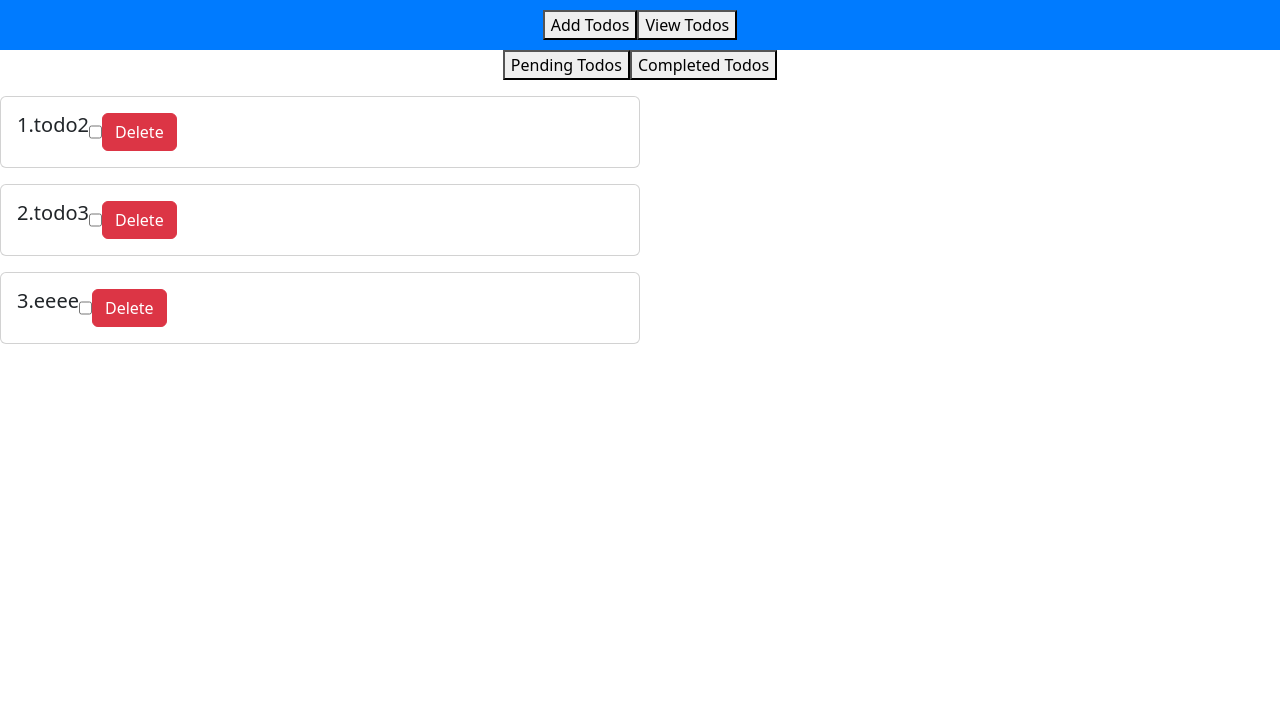
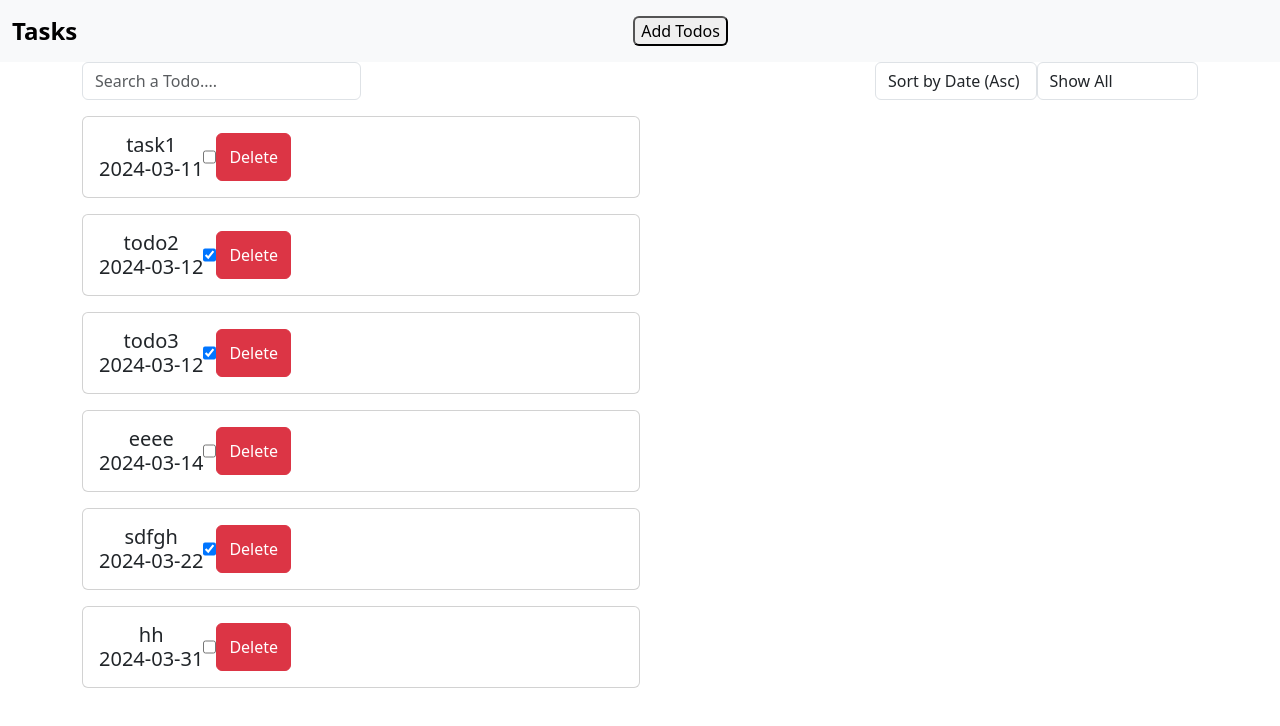
Before and after one commit to RohanDhalpe/TODO-APP, a React (Create React App) app: page / in a window 1280 px wide. Shown: the top 726 px of the page. Built offline with nearby package versions, Linux system fonts and the light colour scheme; data requests are answered from the project's data file.

Commit message:
module0.5

```diff
--- a/db.json
+++ b/db.json
@@ -3,19 +3,19 @@
     {
       "id": "7c9b",
       "title": "task1",
-      "isCompleted": true,
+      "isCompleted": false,
       "date": "2024-03-11"
     },
     {
       "id": "8acc",
       "title": "todo2",
-      "isCompleted": false,
+      "isCompleted": true,
       "date": "2024-03-12"
     },
     {
       "id": "b602",
       "title": "todo3",
-      "isCompleted": false,
+      "isCompleted": true,
       "date": "2024-03-12"
     },
     {
@@ -23,6 +23,18 @@
       "title": "eeee",
       "isCompleted": false,
       "date": "2024-03-14"
+    },
+    {
+      "id": "56a8",
+      "title": "hh",
+      "isCompleted": false,
+      "date": "2024-03-31"
+    },
+    {
+      "id": "54e7",
+      "title": "sdfgh",
+      "isCompleted": true,
+      "date": "2024-03-22"
     }
   ]
 }
--- a/src/components/AddTodo.tsx
+++ b/src/components/AddTodo.tsx
@@ -31,7 +31,6 @@ export default function AddTodos() {
         date: date
       })
       .then(() => {
-        alert("Data Added successfully");
         navigate("/");
       })
       .catch((err) => {
--- a/src/components/Todo.tsx
+++ b/src/components/Todo.tsx
@@ -7,25 +7,25 @@ export interface Todo {
   id: number;
   title: string;
   isCompleted: boolean;
+  date: string;
 }
 
 export default function Todos() {
   const [todolist, setTodolist] = useState<Todo[]>([]);
   const [trigger, setTrigger] = useState(0);
-  const [showCompleted, setShowCompleted] = useState(false);
+  const [search, setSearch] = useState<string>("");
+  const [sortOrder, setSortOrder] = useState<"asc" | "desc">("asc");
+  const [statusFilter, setStatusFilter] = useState<boolean | null>(null);
 
   const navigate = useNavigate();
 
   useEffect(() => {
     axios.get("http://localhost:8000/todos")
-      .then((resp) => (setTodolist(resp.data)))
+      .then((resp) => setTodolist(resp.data))
       .catch((error) => console.error("Error fetching todos:", error));
   }, [trigger]);
 
-  const handleCheckbox = (
-    todo: Todo,
-    e: React.ChangeEvent<HTMLInputElement>
-  ) => {
+  const handleCheckbox = (todo: Todo, e: React.ChangeEvent<HTMLInputElement>) => {
     axios.patch(`http://localhost:8000/todos/${todo.id}`, {
       isCompleted: e.target.checked,
     })
@@ -36,39 +36,69 @@ export default function Todos() {
   const handleDelete = (id: number) => {
     axios.delete(`http://localhost:8000/todos/${id}`)
       .then(() => {
-        alert("Task Deleted Successfully");
         setTrigger(trigger => trigger + 1);
       })
       .catch((error) => console.error("Error deleting todo:", error));
   };
 
-  const filteredTodos = showCompleted
-    ? todolist.filter(todo => todo.isCompleted)
-    : todolist.filter(todo => !todo.isCompleted);
+  const filteredTodos = todolist.filter((todo) => {
+    const titleIncludesSearch = todo.title.toLowerCase().includes(search.toLowerCase());
+    const isStatusMatch = statusFilter === null || todo.isCompleted === statusFilter;
+
+    return titleIncludesSearch && isStatusMatch;
+  });
+
+  filteredTodos.sort((a, b) => {
+    if (a.date < b.date) return sortOrder === "asc" ? -1 : 1;
+    if (a.date > b.date) return sortOrder === "asc" ? 1 : -1;
+    return 0;
+  });
 
   return (
     <>
+      <div className="container">
+        <div className="mb-2 d-flex justify-content-between">
+          <input
+            className="form-control w-25"
+            type="search"
+            placeholder="Search a Todo...."
+            value={search}
+            onChange={(e) => setSearch(e.target.value)}
+          />
+          <div className="d-flex">
+            <select className="form-control mr-2" value={sortOrder} onChange={(e) => setSortOrder(e.target.value as "asc" | "desc")}>
+              <option value="asc">Sort by Date (Asc)</option>
+              <option value="desc">Sort by Date (Desc)</option>
+            </select>
+            <select
+              className="form-control"
+              value={statusFilter === null ? "" : statusFilter.toString()}
+              onChange={(e) => setStatusFilter(e.target.value === "" ? null : e.target.value === "true")}
+            >
+              <option value="">Show All</option>
+              <option value="true">Show Completed</option>
+              <option value="false">Show Pending</option>
+            </select>
+          </div>
+        </div>
+
         <div className="todos">
-        <div>
-          <button onClick={() => setShowCompleted(false)}>Pending Todos</button>
-          <button onClick={() => setShowCompleted(true)}>Completed Todos</button>
-        </div>
-        {filteredTodos.map((item: Todo, index: number) => (
+          {filteredTodos.length > 0 ? (
+            filteredTodos.map((item: Todo) => (
               <div
                 key={item.id}
                 className="card text-wrap card-content justify-content-center text-center w-50 mt-3 mb-3 d-flex flex-row"
               >
                 <h5 className="card-body card-text text-wrap d-inline-flex switch">
                   <div onClick={() => navigate("/viewtodos/" + item.id)}>
-                {index + 1}.{item.title}
+                    {item.title}
+                    <br />
+                    {item.date}
                   </div>
-
                   <input
                     className="check-box"
                     checked={item.isCompleted}
-                onChange={(e) => {
-                  handleCheckbox(item, e);
-                }}
+                    onChange={(e) => handleCheckbox(item, e)}
                     type="checkbox"
                   />
                   <button
@@ -79,7 +109,11 @@ export default function Todos() {
                   </button>
                 </h5>
               </div>
-        ))}
+            ))
+          ) : (
+            <p>No todos found.</p>
+          )}
+        </div>
       </div>
     </>
   );
--- a/src/components/TodoNavbar.tsx
+++ b/src/components/TodoNavbar.tsx
@@ -1,15 +1,23 @@
+import { Link, useNavigate } from "react-router-dom";
+
 const TodoNavbar = () => {
+  const navigate = useNavigate()
   return (
-    <nav className="todo-navbar">
-      <form className="todo-form">
-        <button className="add-todos-btn" type="submit">
-          <a href="/addtodos" className="nav-link">Add Todos</a>
+    <nav className="navbar navbar-expand-lg navbar-light bg-light">
+    <div className="container-fluid">
+      <div className="navbar-brand" style={{ fontWeight: 'bold', fontSize: '1.5rem' }}>Tasks </div>
+      <button className="navbar-toggler" type="button" data-bs-toggle="collapse" data-bs-target="#navbarNav" aria-controls="navbarNav" aria-expanded="false" aria-label="Toggle navigation">
+        <span className="navbar-toggler-icon"></span>
+      </button>
+      <div className="collapse navbar-collapse justify-content-center" id="navbarNav">
+        <form className="form-inline">
+        </form>
+        <button className=" btn-group add-todos-btn ml-2" type="submit">
+          <Link to="/addtodos" className="nav-link">Add Todos</Link>
         </button>
-        <button className="view-todos-btn" type="submit">
-          <a href="/" className="nav-link">View Todos</a>
-        </button>
-      </form>
-    </nav>
+      </div>
+    </div>
+  </nav>
   );
 };
 
```
Lines whose indentation alone changed are shown as unchanged.
